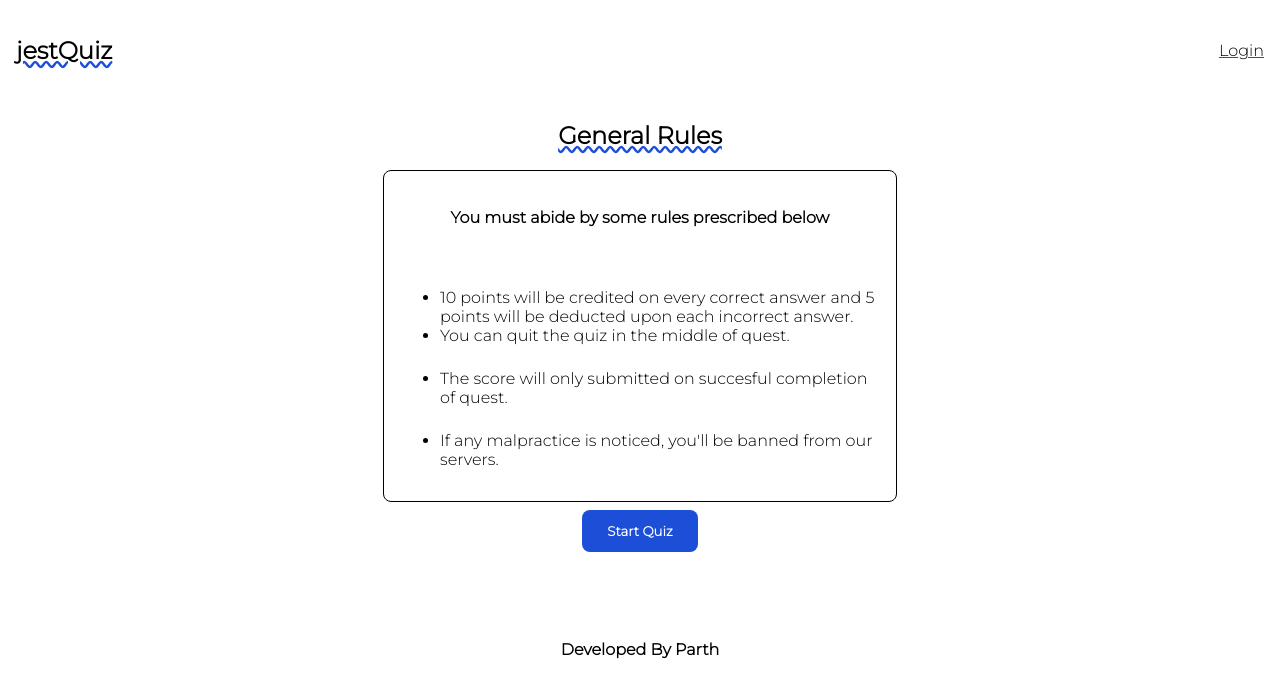
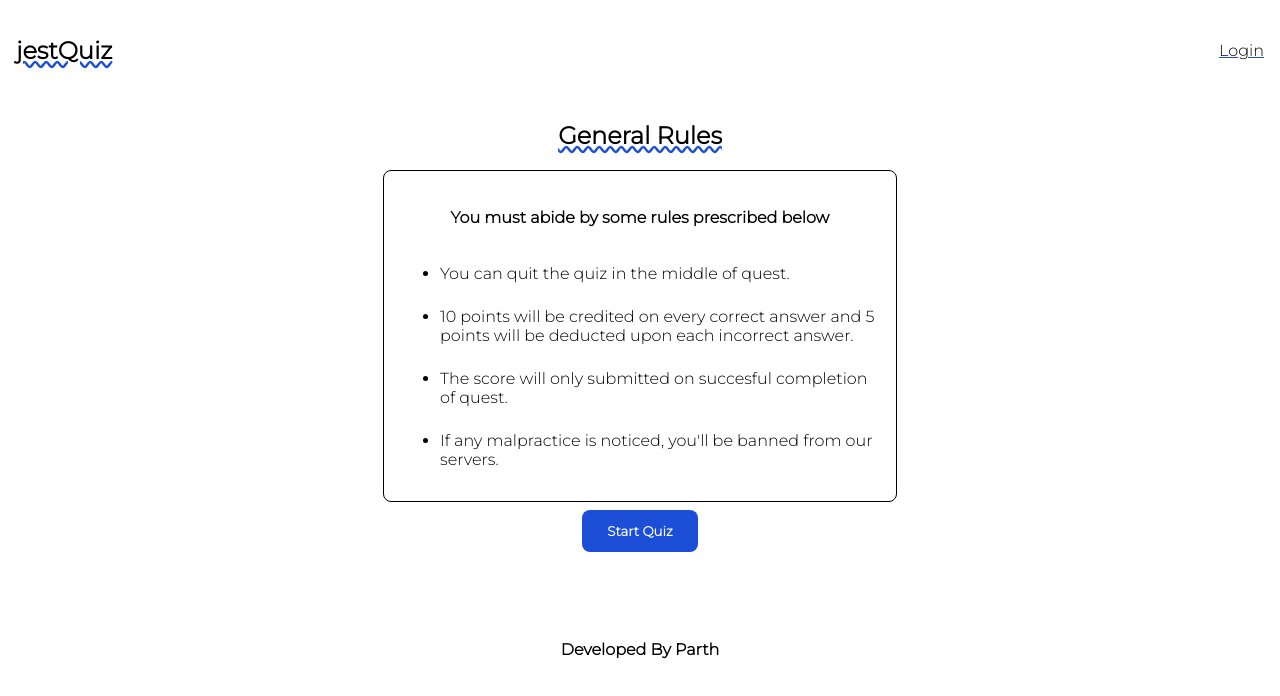
Before and after one commit to parthpandyappp/jestQuizApp, a React (Create React App) app: page /quest/dd4f7738-f811-4bd1-bb2b-f6913f28c92a/rules in a window 1280 px wide. Shown: the top 696 px of the page. Built offline with nearby package versions, Linux system fonts and the light colour scheme.

Commit message:
Rules updation

```diff
--- a/src/pages/Rules.jsx
+++ b/src/pages/Rules.jsx
@@ -10,11 +10,11 @@ function Rules() {
         <h4>You must abide by some rules prescribed below</h4>
 
         <ul className="rules">
+          <li>You can quit the quiz in the middle of quest.</li>
           <li className="rule">
             10 points will be credited on every correct answer and 5 points will
             be deducted upon each incorrect answer.
           </li>
-          <li>You can quit the quiz in the middle of quest.</li>
           <li className="rule">
             The score will only submitted on succesful completion of quest.
           </li>
```
